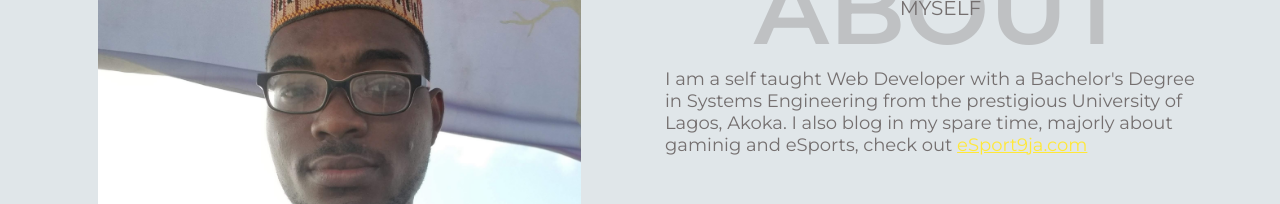
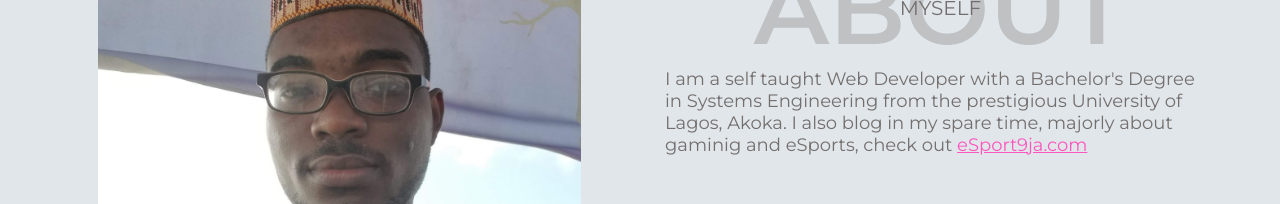
Before and after one commit to toydaboss/portfolio, a plain HTML site: page index.html in a window 1280 px wide. Shown: the part 980-1184 px from the top of the page. Drawn offline with nearby package versions, Linux system fonts and the light colour scheme.

Commit message:
anchor color changed

```diff
--- a/index.html
+++ b/index.html
@@ -46,7 +46,7 @@
                 </div>
                 <p>
                     I am a self taught Web Developer with a Bachelor's Degree in Systems Engineering from the prestigious
-                    University of Lagos, Akoka. I also blog in my spare time, majorly about gaminig and eSports, check out <a href="https://esport9ja.com" style="text-decoration: underline; color:#ffe838;">eSport9ja.com</a>
+                    University of Lagos, Akoka. I also blog in my spare time, majorly about gaminig and eSports, check out <a href="https://esport9ja.com" style="text-decoration: underline; color:#fd57bf;">eSport9ja.com</a>
                 </p>
                 <div class="social-media">
                     <ul>
```
